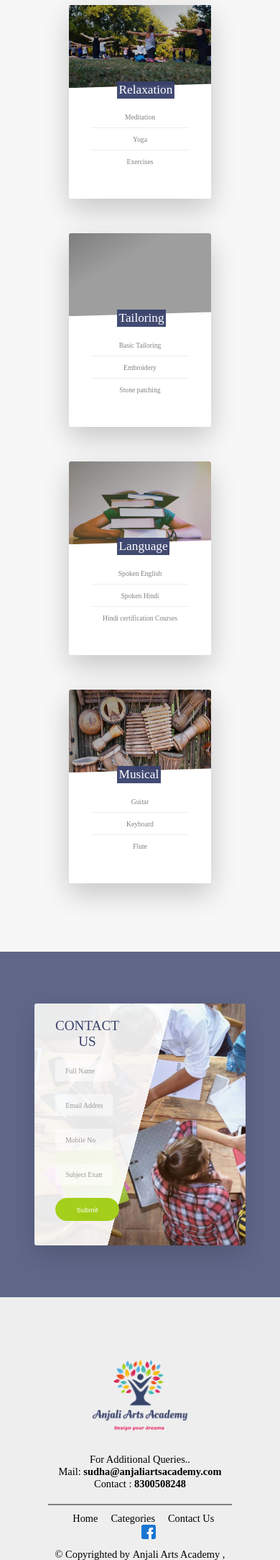
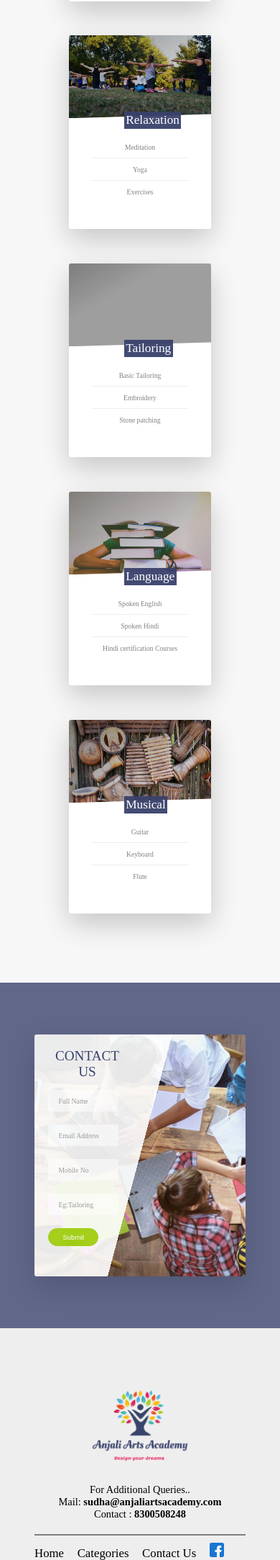
Before and after one commit to anjaliarts/anjaliarts, a PHP site: page / in a window 390 px wide. Shown: the part 2768-4935 px from the top of the page at 72% size. Run offline with PHP 8.4, Linux system fonts and the light colour scheme; grey boxes are pictures that could not be loaded.

Commit message:
Added scroll behaviour, modified navbar, changed font size in footer

```diff
--- a/css/style.css
+++ b/css/style.css
@@ -136,7 +136,8 @@
   box-sizing: border-box; }
 
 html {
-  font-size: 100%; }
+  font-size: 100%;
+  scroll-behavior: smooth; }
   @media (max-width: 56.25em) {
     html {
       font-size: 60%; } }
@@ -202,7 +203,7 @@ body {
             text-decoration: none; }
   body main .head-dashboard {
     position: relative;
-    height: 90vh;
+    height: 95vh;
     padding-top: 50px;
     background-image: linear-gradient(to right bottom, #f7f7f7ad, #f7f7f7ad), url(../image/indexDash.jpg);
     background-size: cover;
@@ -416,7 +417,6 @@ body {
   right: 0; }
 
 #navbar.opened .navbar-menu {
-  background-color: rgba(0, 0, 0, 0.8);
   opacity: 1;
   visibility: visible; }
 
@@ -436,6 +436,7 @@ body {
   box-shadow: 0 0 20px rgba(0, 0, 0, 0.3); }
 
 #navbar.opened .navbar-links {
+  background-color: rgba(0, 0, 0, 0.7);
   padding: 1em;
   max-height: none; }
 
@@ -622,7 +623,8 @@ body {
     display: inline-block; }
     @media (max-width: 56.25em) {
       .card-1__heading {
-        font-size: 1.8rem; } }
+        font-size: 1.8rem;
+        right: -8rem; } }
   .card-1:hover {
     transform: scale(1.06); }
   .card-1__details {
@@ -707,6 +709,9 @@ body {
   padding: 1rem 3rem;
   text-decoration: none;
   text-shadow: 0px 1rem 2rem rgba(0, 0, 0, 0.3); }
+  @media (max-width: 56.25em) {
+    .submit__button {
+      padding: 0.6rem 2rem; } }
   .submit__button:hover {
     background-color: #a4d01b; }
   .submit__button:active, .submit__button:focus {
@@ -801,7 +806,7 @@ body {
   font-size: 1.1rem; }
   @media (max-width: 35em) {
     .footer {
-      padding: 8rem 7rem 6rem 7rem; } }
+      padding: 8rem 5rem 6rem 5rem; } }
   .footer__logo-box {
     text-align: center;
     padding-bottom: 4rem; }
@@ -826,12 +831,8 @@ body {
     display: inline-block; }
     @media (max-width: 56.25em) {
       .footer__navigation {
-        padding-left: 8.5rem;
-        font-size: 2rem; } }
-    @media (max-width: 35em) {
-      .footer__navigation {
-        padding-left: 2.5rem;
-        font-size: 1.5rem; } }
+        padding-left: 0rem;
+        font-size: 1.75rem; } }
   .footer__list {
     list-style: none; }
   .footer__item {
@@ -898,3 +899,6 @@ body {
   .contact__form {
     width: 50%;
     padding: 2rem 3rem; }
+    @media (max-width: 35em) {
+      .contact__form {
+        padding: 2rem 2rem; } }
--- a/index.html
+++ b/index.html
@@ -269,7 +269,7 @@
                             </div>
 
                             <div class="form__group">
-                                <input type="text" id="subject-field" name="subject-field" class="form__input" placeholder="Subject Example: Tailoring" required>
+                                <input type="text" id="subject-field" name="subject-field" class="form__input" placeholder="Eg:Tailoring" required>
                                 <label for="subject-field" class="form__label">Ex: Tailoring</label>
                             </div>
 
--- a/sass/base/_base.scss
+++ b/sass/base/_base.scss
@@ -7,6 +7,7 @@
 html{
     // 1rem = 16px
     font-size: 100%;
+    scroll-behavior: smooth;
 
     @include respond(tab-land){
         font-size: 75%; //1rem = 12px
@@ -105,7 +106,7 @@ body{
 
         .head-dashboard{
             position: relative;
-            height: 90vh;
+            height: 95vh;
             padding-top: 50px;
             background-image: linear-gradient(to right bottom,
                 $color-gradient-end,
--- a/sass/components/_cards.scss
+++ b/sass/components/_cards.scss
@@ -69,6 +69,7 @@
 
        @include respond(tab-port){
            font-size: 1.8rem;
+           right: -8rem;
        }
     }
 
--- a/sass/components/_forms.scss
+++ b/sass/components/_forms.scss
@@ -61,6 +61,10 @@
         text-decoration:none;
         text-shadow:0px 1rem 2rem rgba($color-black, 0.3);
 
+        @include respond(tab-port){
+            padding: 0.6rem 2rem;
+        }
+
         &:hover{
             background-color: $color-logo-green;
         }
--- a/sass/components/_navbar.scss
+++ b/sass/components/_navbar.scss
@@ -164,7 +164,6 @@
 }
 
 #navbar.opened .navbar-menu {
-    background-color: rgba(0, 0, 0, 0.8);
     opacity: 1;
     visibility: visible;
 }
@@ -186,6 +185,7 @@
 }
 
 #navbar.opened .navbar-links {
+    background-color: rgba(0, 0, 0, 0.7);
     padding: 1em;
     max-height: none;
 }
--- a/sass/layouts/_footer.scss
+++ b/sass/layouts/_footer.scss
@@ -4,7 +4,7 @@
     font-size: 1.1rem;
 
     @include respond(phone){
-        padding: 8rem 7rem 6rem 7rem;
+        padding: 8rem 5rem 6rem 5rem;
     }
 
     &__logo-box{
@@ -40,13 +40,8 @@
         display: inline-block;
 
         @include respond(tab-port){
-            padding-left: 8.5rem;
-            font-size: 2rem;
-        }
-
-        @include respond(phone){
-            padding-left: 2.5rem;
-            font-size: 1.5rem;
+            padding-left: 0rem;
+            font-size: 1.75rem;
         }
     }
 
--- a/sass/pages/_home.scss
+++ b/sass/pages/_home.scss
@@ -54,7 +54,7 @@
         width: 50%;
         padding: 2rem 3rem;
 
-        @include respond(mobile){
+        @include respond(phone){
             padding: 2rem 2rem;
         }
     }
```
